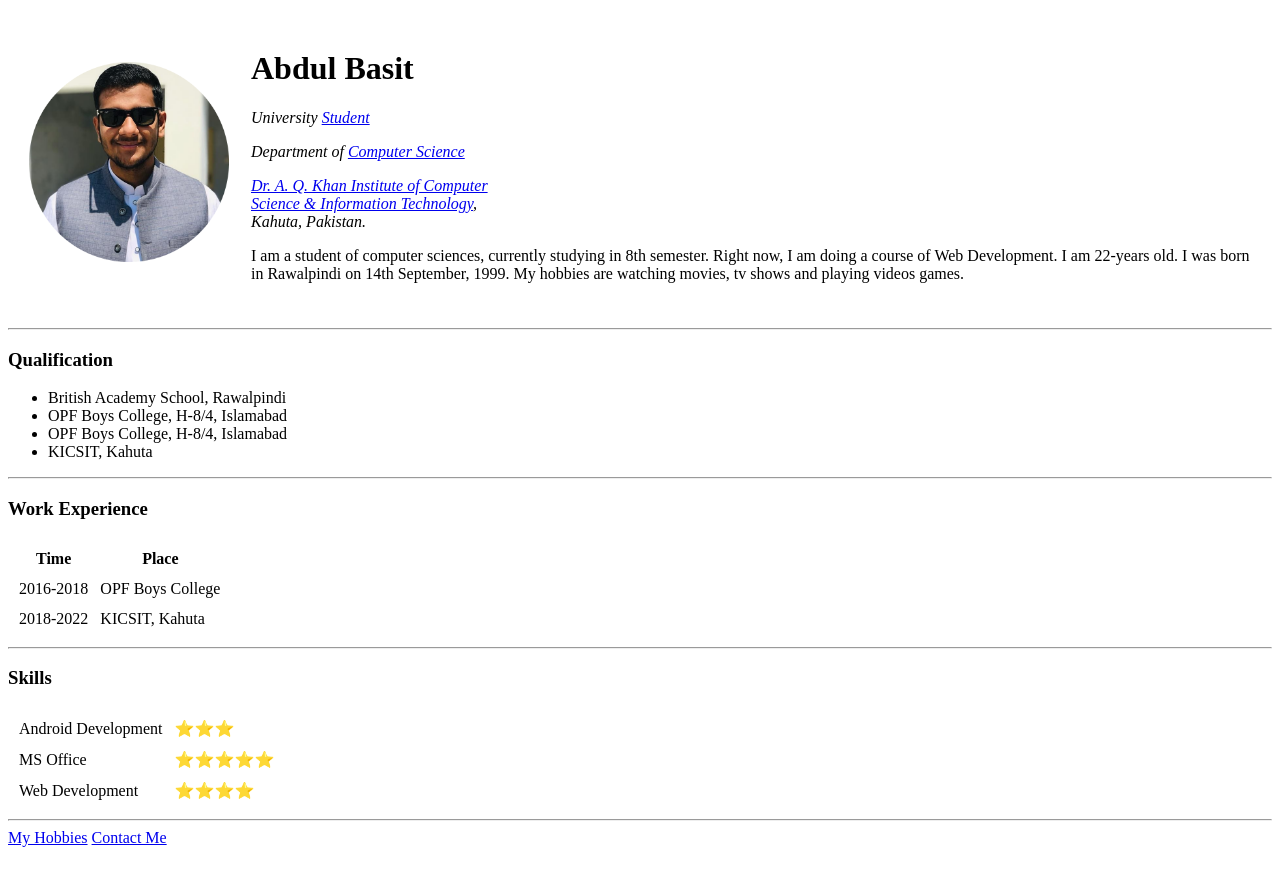
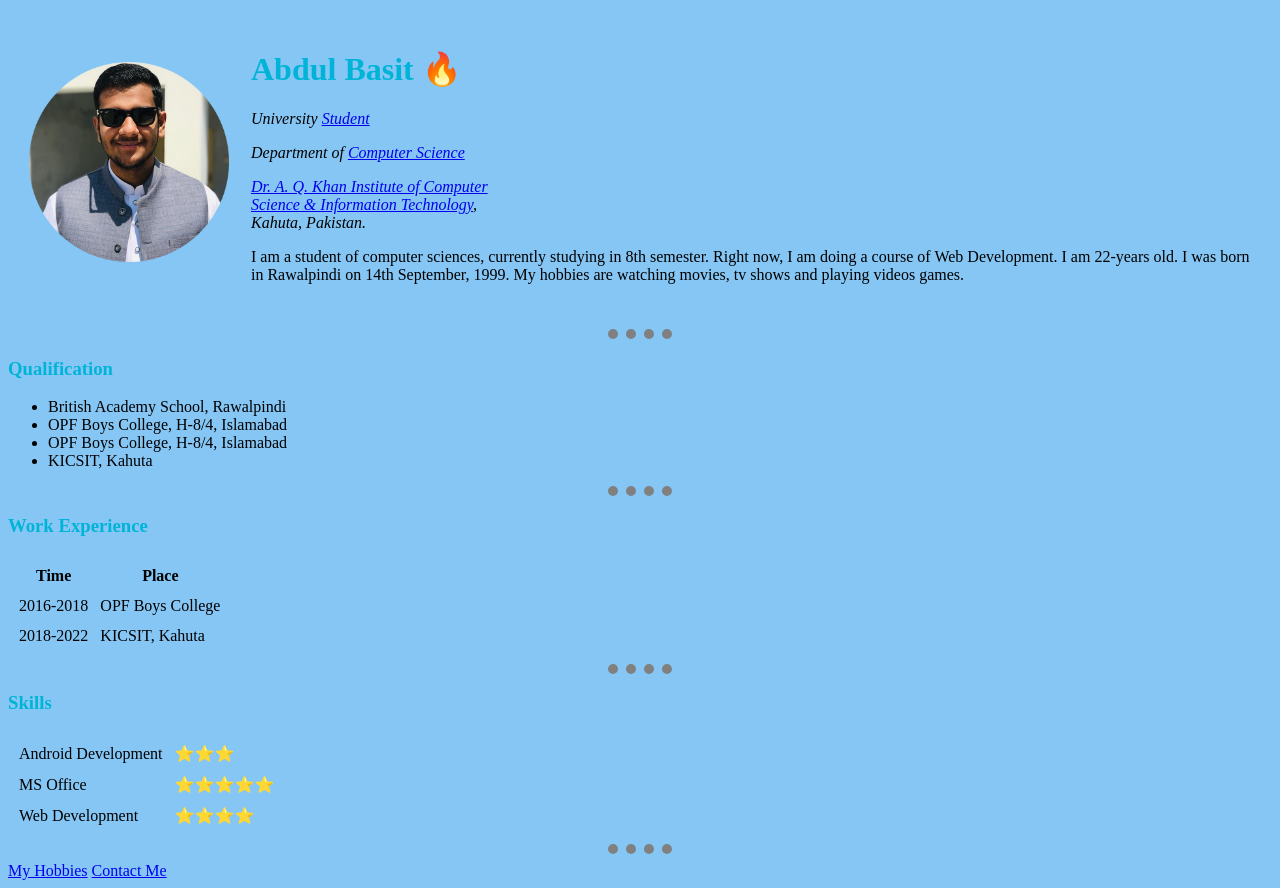
Before and after one commit to HARDSKILLBASIT/CV, a plain HTML site: page index.html in a window 1280 px wide. Before the commit the page ends 855 px from the top, so only its background shows below. Drawn offline with Linux system fonts and the light colour scheme.

Commit message:
Updated Versions

```diff
--- /dev/null
+++ b/css/style.css
@@ -0,0 +1,24 @@
+body {
+  background-color: #86C6F4;
+}
+
+hr {
+  border-style: none;
+  border-top-style: dotted;
+  width: 5%;
+  border-color: grey;
+  border-width: 10px;
+}
+
+img {
+  width: 200px;
+  height: 200px;
+}
+
+h1 {
+  color: #00B4D8;
+}
+
+h3 {
+  color: #00B4D8;
+}
--- a/index.html
+++ b/index.html
@@ -4,14 +4,17 @@
 <head>
   <meta charset="utf-8">
   <title>⚡ Basit's Personal Website</title>
+
+  <link rel="stylesheet" href="css/style.css">
+
 </head>
 
 <body>
   <table cellspacing="20">
     <tr>
-      <td><img src="images/1.png" alt="Profile Picture" width="200" height="200"></td>
+      <td><img src="images/1.png" alt="Profile Picture"></td>
       <td>
-        <h1>Abdul Basit</h1>
+        <h1>Abdul Basit 🔥</h1>
         <p><em>University <a href="https://www.google.com/">Student</a></em></p>
         <p><em>Department of <a href="https://www.google.com/">Computer Science</a></em></p>
         <p><em><a href="https://www.google.com/">Dr. A. Q. Khan Institute of Computer<BR> Science & Information Technology</a>, <br /> Kahuta, Pakistan.</em></p>
```
Also changed, not shown: contact.html (+1 -0 lines), hobbies.html (+1 -0 lines).
